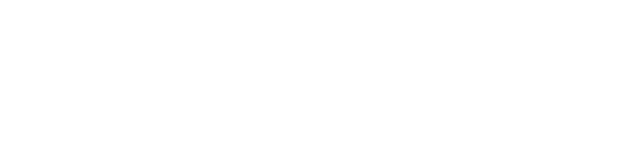
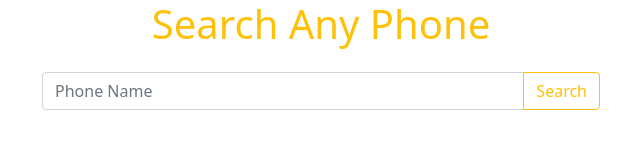
Before and after one commit to Tanni-Dey/phone-pursuer, a plain HTML site: page index.html in a window 1280 px wide. Shown: the whole page, without its empty margins (319-959 px from the left). Drawn offline with nearby package versions, Linux system fonts and the light colour scheme.

Commit message:
2nd-commit

```diff
--- a/index.html
+++ b/index.html
@@ -13,7 +13,15 @@
 
 <body>
     <main>
-        <section class="container"></section>
+        <section class="container">
+            <h1 class="text-center text-warning">Search Any Phone</h1>
+            <div class="input-group mb-3 mt-4 w-50 mx-auto">
+                <input type="text" class="form-control" placeholder="Phone Name" aria-label="Recipient's username"
+                    aria-describedby="button-addon2">
+                <button class="btn btn-outline-warning" type="button" id="button-search">Search</button>
+            </div>
+
+        </section>
     </main>
 
     <script src="https://cdn.jsdelivr.net/npm/bootstrap@5.0.2/dist/js/bootstrap.bundle.min.js"
```
